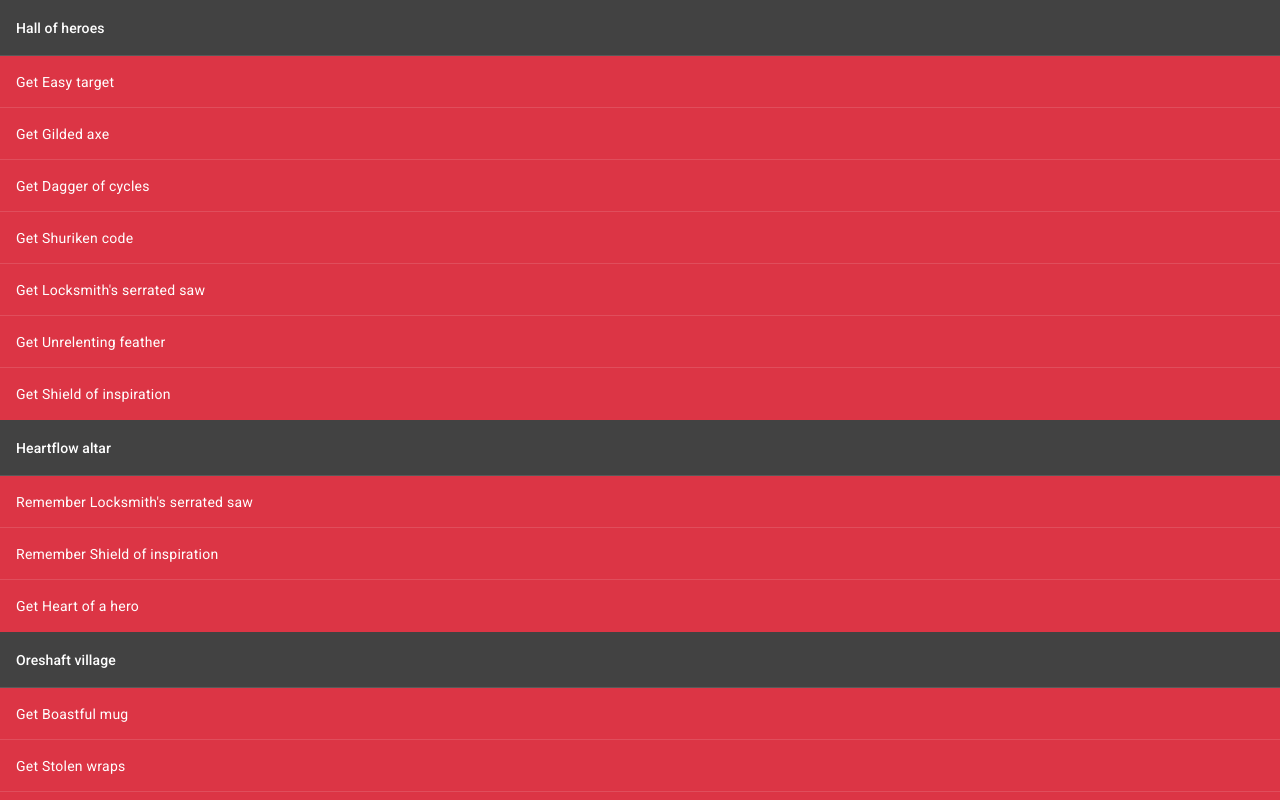
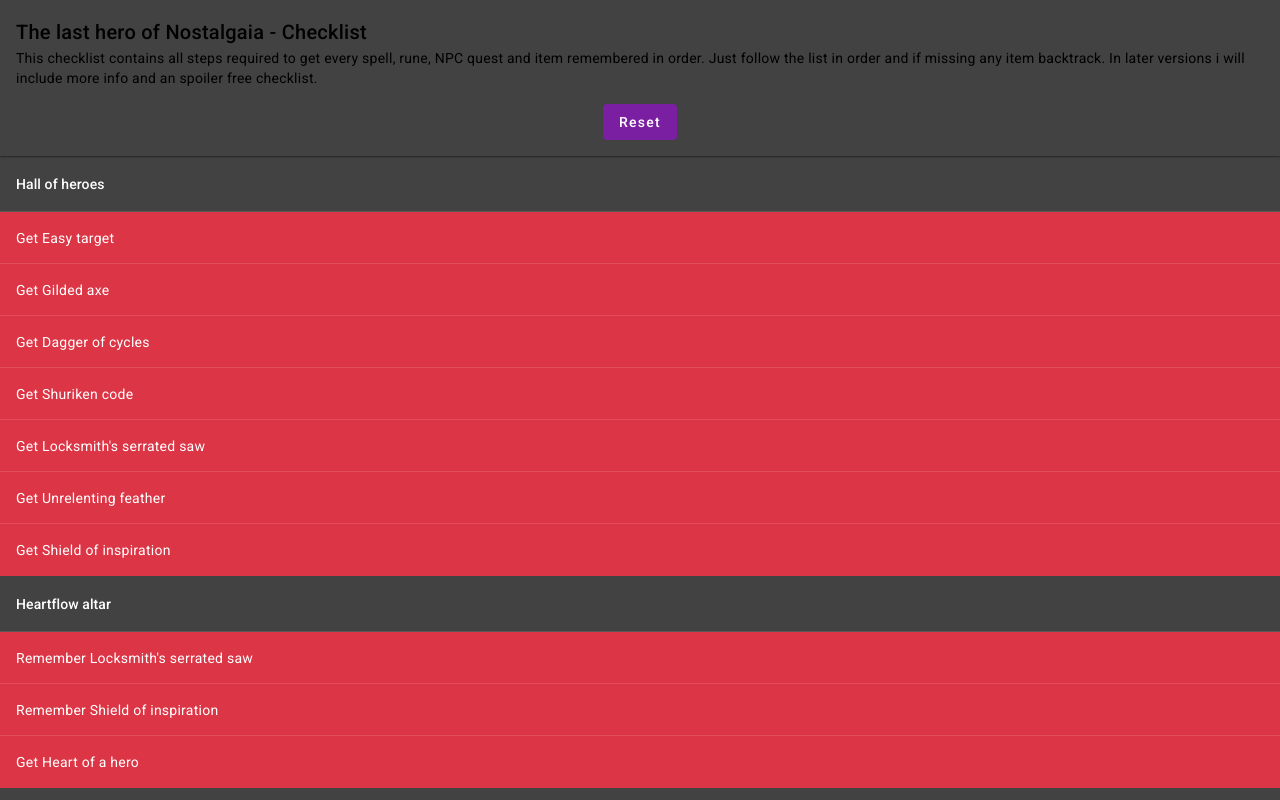
Before and after one commit to branpg/tlhon-checklist, an Angular app: page / in a window 1280 px wide. Shown: the top 800 px of the page. Built offline with nearby package versions, Linux system fonts and the light colour scheme.

Commit message:
Reset list and intro

```diff
--- a/src/app/app.module.ts
+++ b/src/app/app.module.ts
@@ -8,6 +8,7 @@
 import {MatListModule} from "@angular/material/list";
 import {MatCardModule} from "@angular/material/card";
 import {MatTableModule} from "@angular/material/table";
+import {MatButtonModule} from "@angular/material/button";
 
 @NgModule({
   declarations: [
@@ -20,7 +21,8 @@
     BrowserAnimationsModule,
     MatListModule,
     MatCardModule,
-    MatTableModule
+    MatTableModule,
+    MatButtonModule
   ],
   providers: [],
   bootstrap: [AppComponent]
--- a/src/app/complete-tasklist/complete-tasklist.component.html
+++ b/src/app/complete-tasklist/complete-tasklist.component.html
@@ -1,3 +1,14 @@
+<mat-card id="info">
+  <mat-card-header>
+    <mat-card-title>The last hero of Nostalgaia - Checklist</mat-card-title>
+  </mat-card-header>
+  <mat-card-content>
+    This checklist contains all steps required to get every spell, rune, NPC quest and item remembered in order. Just follow the list in order and if missing any item backtrack. In later versions i will include more info and an spoiler free checklist.
+    <div class="text-center">
+      <button mat-flat-button color="primary" (click)="reset()">Reset</button>
+    </div>
+  </mat-card-content>
+</mat-card>
 <app-zone
   *ngFor="let zone of zones"
   [zone]="zone"
--- a/src/app/complete-tasklist/complete-tasklist.component.scss
+++ b/src/app/complete-tasklist/complete-tasklist.component.scss
@@ -0,0 +1,10 @@
+#info {
+  border-radius: 0;
+  button {
+    margin-top: 1rem;
+  }
+}
+
+.text-center {
+  text-align: center;
+}
--- a/src/app/complete-tasklist/complete-tasklist.component.ts
+++ b/src/app/complete-tasklist/complete-tasklist.component.ts
@@ -18,4 +18,11 @@
     let zoneService = new ZoneService()
     zoneService.save(this.zones);
   }
+
+  reset() {
+    let zoneService = new ZoneService()
+    zoneService.save([]);
+    this.zones = zoneService.getZones();
+    window.location.reload();
+  }
 }
--- a/src/app/zone/zone.component.html
+++ b/src/app/zone/zone.component.html
@@ -9,7 +9,7 @@
   <tr
     mat-header-row
     *matHeaderRowDef="['step-text']"
-    (click)="toggleStepsVisibility()"
+    (click)="toggleStepsVisibility($event)"
   ></tr>
   <tr
     mat-row
--- a/src/app/zone/zone.component.ts
+++ b/src/app/zone/zone.component.ts
@@ -24,17 +24,28 @@
 
   toggleStepCompleted(step: Step) {
     step.completed = !step.completed;
+    this.checkCompleted();
+    this.stepChanged.emit();
+  }
+
+  toggleStepsVisibility(event: MouseEvent|TouchEvent) {
+    if (event.ctrlKey || event.metaKey) {
+      this.zone.steps.forEach(function (step) {
+        step.completed = true;
+      });
+      this.checkCompleted();
+      this.stepChanged.emit();
+    }
+    this.showSteps = !this.zone.completed || !this.showSteps;
+  }
+
+  checkCompleted() {
     let incomplete = this.zone.steps.filter(step => !step.completed);
+    console.log(incomplete);
     if (incomplete.length === 0) {
       this.zone.completed = true;
     } else {
       this.zone.completed = false;
     }
-    this.showSteps = !this.zone.completed;
-    this.stepChanged.emit();
-  }
-
-  toggleStepsVisibility() {
-    this.showSteps = !this.zone.completed || !this.showSteps;
   }
 }
--- a/src/app/zones.ts
+++ b/src/app/zones.ts
@@ -59,7 +59,7 @@
     "name": "The depths",
     "steps": [
       {"text": "Get Iron Jimmy", "completed": false},
-      {"text": "Get Mail chain code", "completed": false},
+      {"text": "Get Chain mail code", "completed": false},
       {"text": "Get Mighty soap", "completed": false},
       {"text": "Get Exploding puppy code", "completed": false},
       {"text": "Get Nimble padlock", "completed": false},
```
